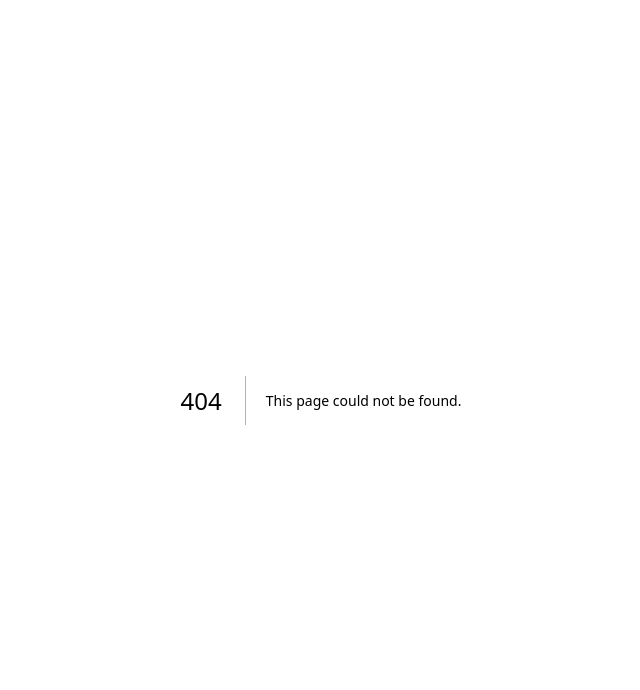
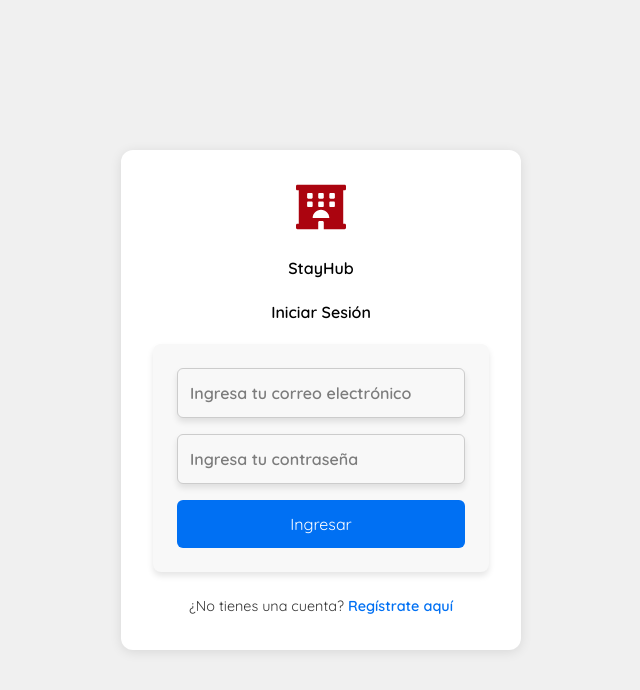
Before and after one commit to juancho391/stayhub, a Next.js app: page /login in a window 1280 px wide. Before the commit this address had no page. Shown: the top 690 px of the page, without its empty margins (319-959 px from the left). Built offline with nearby package versions, Linux system fonts and the light colour scheme.

Commit message:
Agruegue Login

```diff
--- /dev/null
+++ b/app/login/login.css
@@ -0,0 +1,95 @@
+@import url('https://fonts.googleapis.com/css2?family=Quicksand:wght@300;400;500;600;700&display=swap');
+
+.login-wrapper {
+  display: flex;
+  justify-content: center;
+  align-items: center;
+  height: 100vh;
+  background: #f0f0f0;
+  font-family: 'Quicksand', sans-serif;
+}
+
+.login-card {
+  background: white;
+  padding: 2rem;
+  border-radius: 12px;
+  box-shadow: 0 2px 12px rgba(0, 0, 0, 0.1);
+  width: 100%;
+  max-width: 400px;
+  text-align: center;
+}
+
+.login-icon {
+  font-size: 2.5rem;
+  margin: 0 auto 1.5rem auto;
+  color: #ab040f;
+  display: flex;
+  justify-content: center;
+}
+
+.login-form {
+  display: flex;
+  flex-direction: column;
+  gap: 1rem;
+  background: #f8f8f8;
+  padding: 1.5rem;
+  border-radius: 8px;
+  box-shadow: 0 4px 6px rgba(0, 0, 0, 0.1);
+}
+
+.login-form input {
+  padding: 0.75rem;
+  border: 1px solid #ccc;
+  border-radius: 6px;
+  font-family: 'Quicksand', sans-serif;
+  font-size: 1rem;
+}
+
+.login-form button {
+  padding: 0.75rem;
+  background-color: #0070f3;
+  color: white;
+  border: none;
+  border-radius: 6px;
+  cursor: pointer;
+}
+
+.login-form button:hover {
+  background-color: #005bb5;
+}
+
+h2, h1 {
+  color: black;
+  padding-bottom: 20px;
+  font-family: 'Quicksand', sans-serif;
+  font-weight: 600;
+}
+
+input {
+  color: black;
+  font-family: 'Quicksand', sans-serif;
+  font-size: 1rem;
+  font-weight: 600;
+  padding: 10px;
+  border-radius: 6px;
+  border: 1px solid #ccc;
+  background-color: #f8f8f8;
+  box-shadow: 0 4px 6px rgba(0, 0, 0, 0.1);
+}
+
+.register-text {
+  margin-top: 1.5rem;
+  font-family: 'Quicksand', sans-serif;
+  font-size: 0.9rem;
+  color: #333;
+}
+
+.register-text a {
+  color: #0070f3;
+  text-decoration: none;
+  font-weight: 600;
+}
+
+.register-text a:hover {
+  text-decoration: underline;
+}
--- /dev/null
+++ b/app/login/page.tsx
@@ -0,0 +1,28 @@
+import "./login.css";
+import { FaHotel } from "react-icons/fa";
+
+export default function LoginPage() {
+  return (
+    <div className="login-wrapper">
+      <div className="login-card">
+        <div className="login-icon">
+          <FaHotel size={50} />
+        </div>
+        <h1>StayHub</h1>
+        <h2>Iniciar Sesión</h2>
+        <form className="login-form">
+          <input
+            type="email"
+            placeholder="Ingresa tu correo electrónico"
+            required
+          />
+          <input type="password" placeholder="Ingresa tu contraseña" required />
+          <button type="submit">Ingresar</button>
+        </form>
+        <p className="register-text">
+          ¿No tienes una cuenta? <a href="/register">Regístrate aquí</a>
+        </p>
+      </div>
+    </div>
+  );
+}
```
Also changed, not shown: package.json (+5 -4 lines), 1 other file (tests, documents, lock files or other folders).
